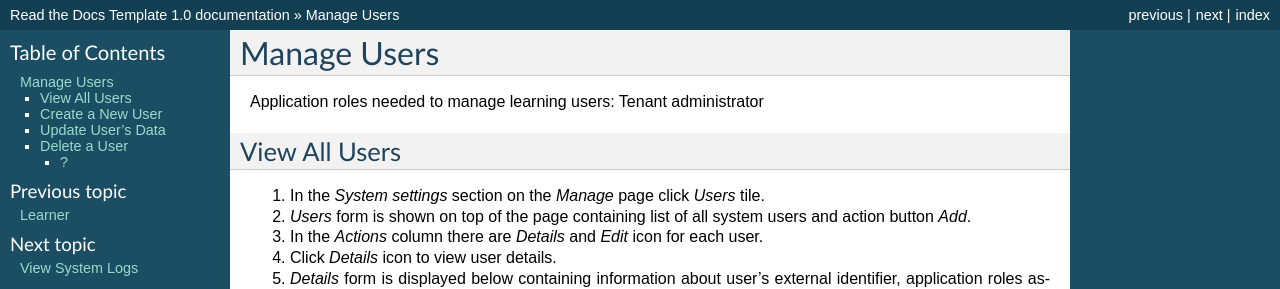
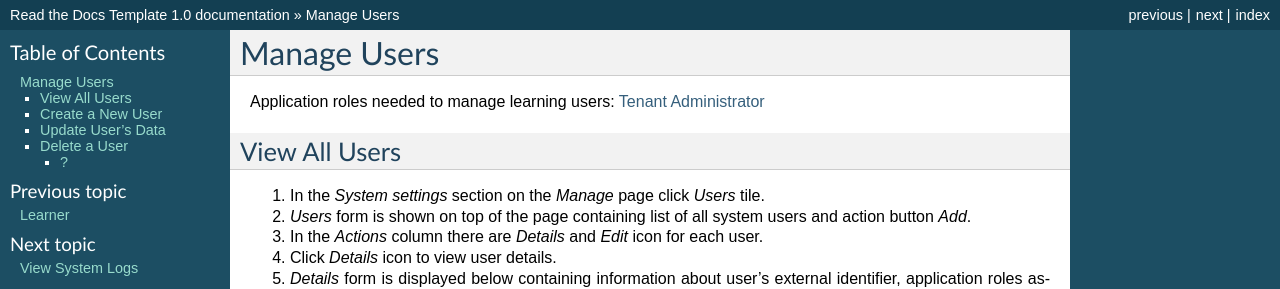
Before and after one commit to pslisko/performa365docs, a Sphinx documentation site: the page built from docs/howto/manage_users.rst, in a window 1280 px wide. Shown: the top 289 px of the page. Built offline with Sphinx 7.4.7, drawn with Linux system fonts in a browser that asks for light colours; pages that are not in the unit, such as notebooks, are missing from menus; part of the change alters nothing that is shown.

```diff
--- a/docs/howto/manage_users.rst
+++ b/docs/howto/manage_users.rst
@@ -1,7 +1,7 @@
 Manage Users
 ============
 
-Application roles needed to manage learning users: Tenant administrator
+Application roles needed to manage learning users: :ref:`Tenant Administrator <tenant_administrator>`
 
 View All Users
 ^^^^^^^^^^^^^^
```
